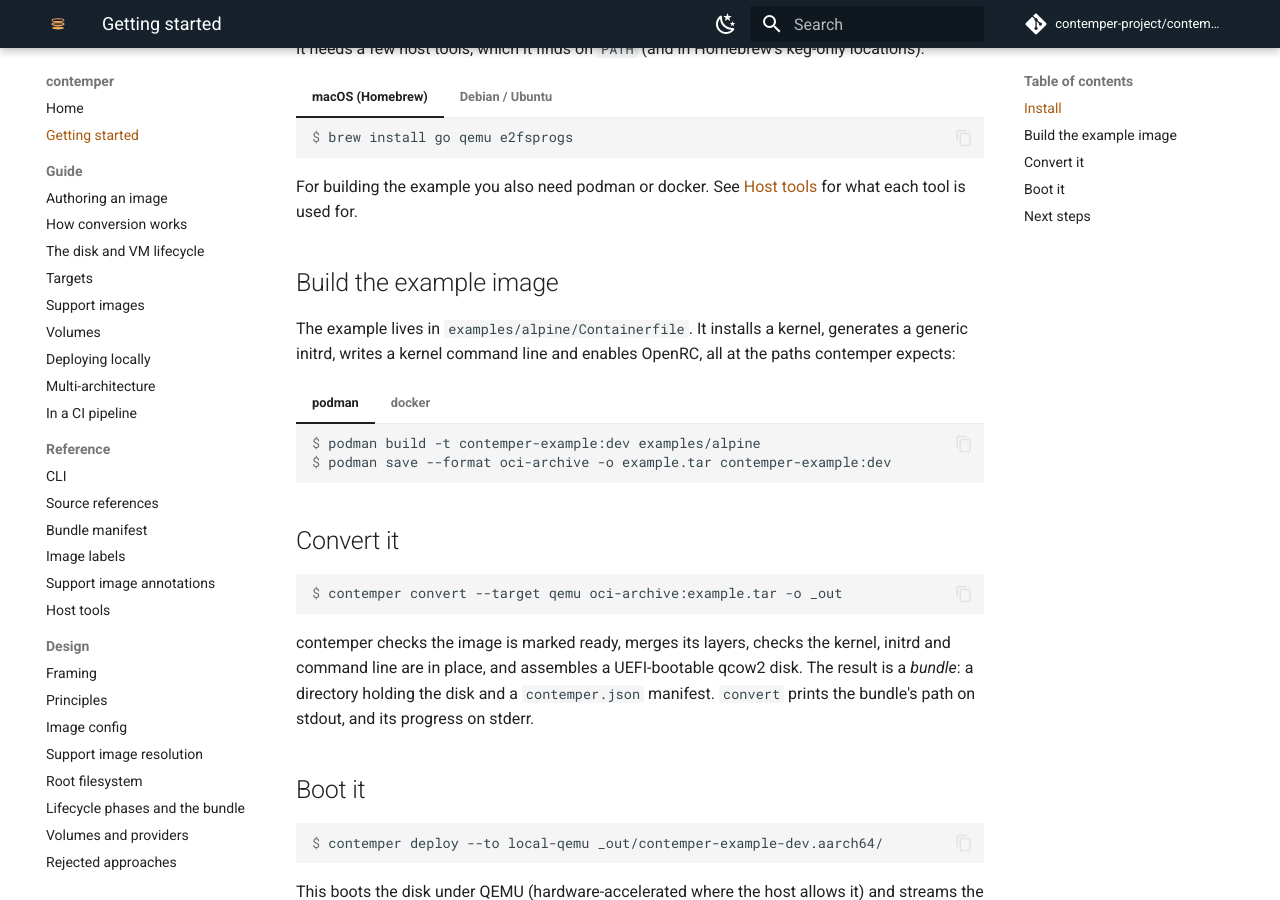
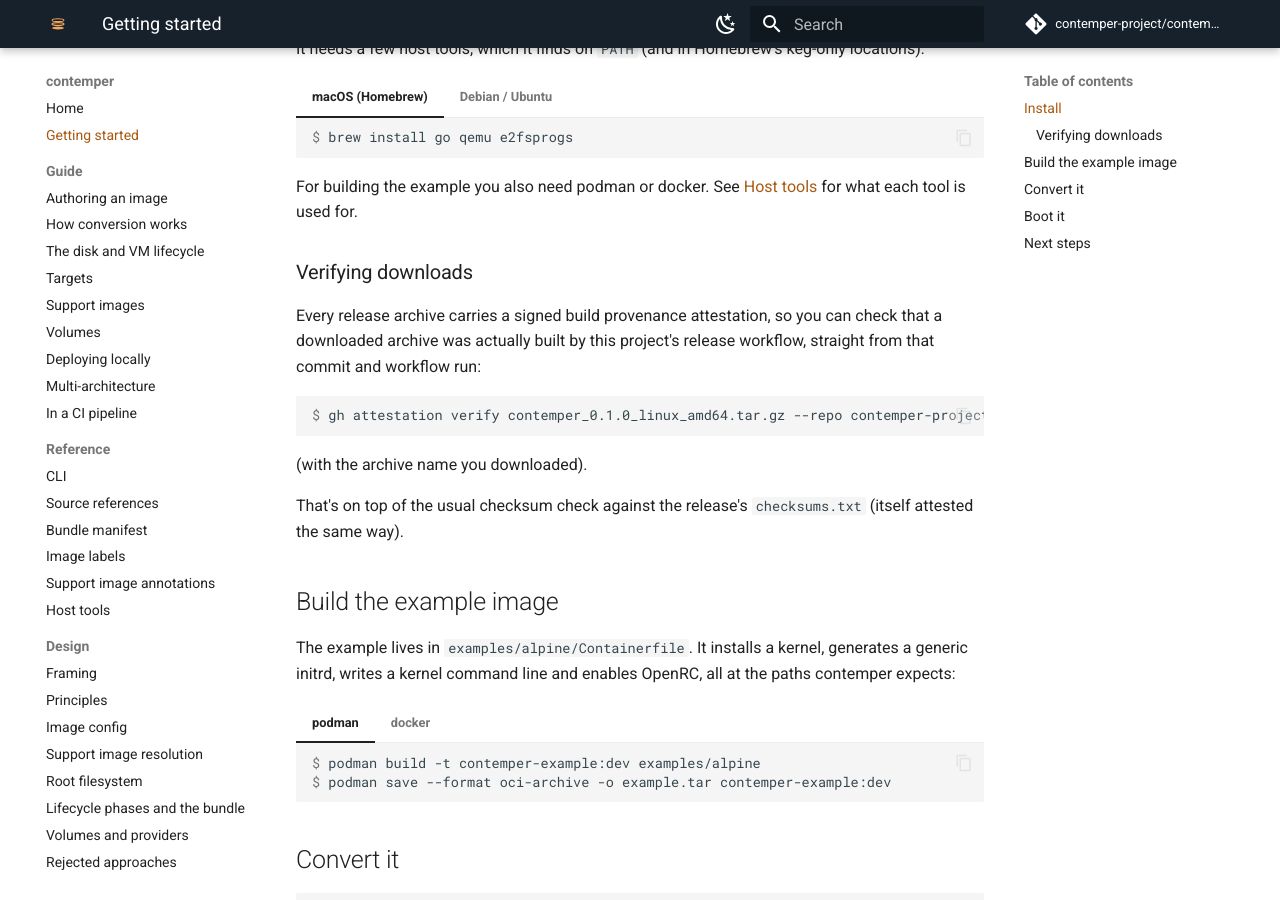
Before and after one commit to DarkressX/contemper, an MkDocs documentation site: the page built from docs/getting-started.md, in a window 1280 px wide and 900 px high, scrolled down 435 px. Built offline with MkDocs 1.6.1 and Material for MkDocs 9.7.7, drawn with Linux system fonts in a browser that asks for light colours; comment, search, counter and statistics services are not loaded.

Commit message:
docs: document verifying release and image provenance
Add a short "Verifying downloads" section to the install instructions
covering gh attestation verify against a release archive, and a
matching one-liner in the volumes guide for the published
volumes-support images.

Co-Authored-By: Claude Sonnet 5 <noreply@anthropic.com>
Signed-off-by: Stephan Peijnik-Steinwender <speijnik@gmail.com>

````diff
--- a/docs/getting-started.md
+++ b/docs/getting-started.md
@@ -31,6 +31,21 @@ keg-only locations):
 
 For building the example you also need podman or docker. See
 [Host tools](reference/host-tools.md) for what each tool is used for.
+
+### Verifying downloads
+
+Every release archive carries a signed build provenance attestation, so
+you can check that a downloaded archive was actually built by this
+project's release workflow, straight from that commit and workflow run:
+
+```console
+$ gh attestation verify contemper_0.1.0_linux_amd64.tar.gz --repo contemper-project/contemper
+```
+
+(with the archive name you downloaded).
+
+That's on top of the usual checksum check against the release's
+`checksums.txt` (itself attested the same way).
 
 ## Build the example image
 
````
Also changed, not shown: docs/guide/volumes.md (+7 -0 lines).
